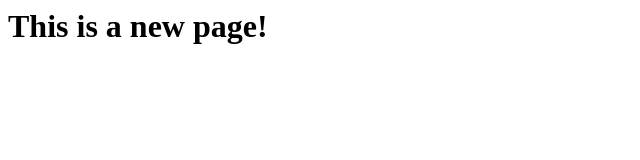
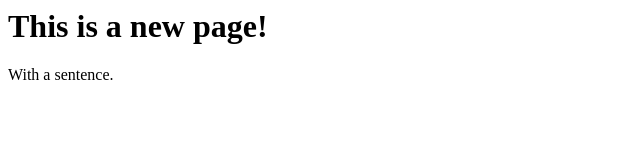
Before and after one commit to s-yoshina/test, a plain HTML site: page index.html in a window 1280 px wide. Shown: the full height of the page, 0-640 px from the left. Drawn offline with Linux system fonts and the light colour scheme.

Commit message:
Added a paragraph element

```diff
--- a/index.html
+++ b/index.html
@@ -1,3 +1,4 @@
 <html>
     <h1>This is a new page!</h1>
+    <p>With a sentence.</p>
 </html>
```
